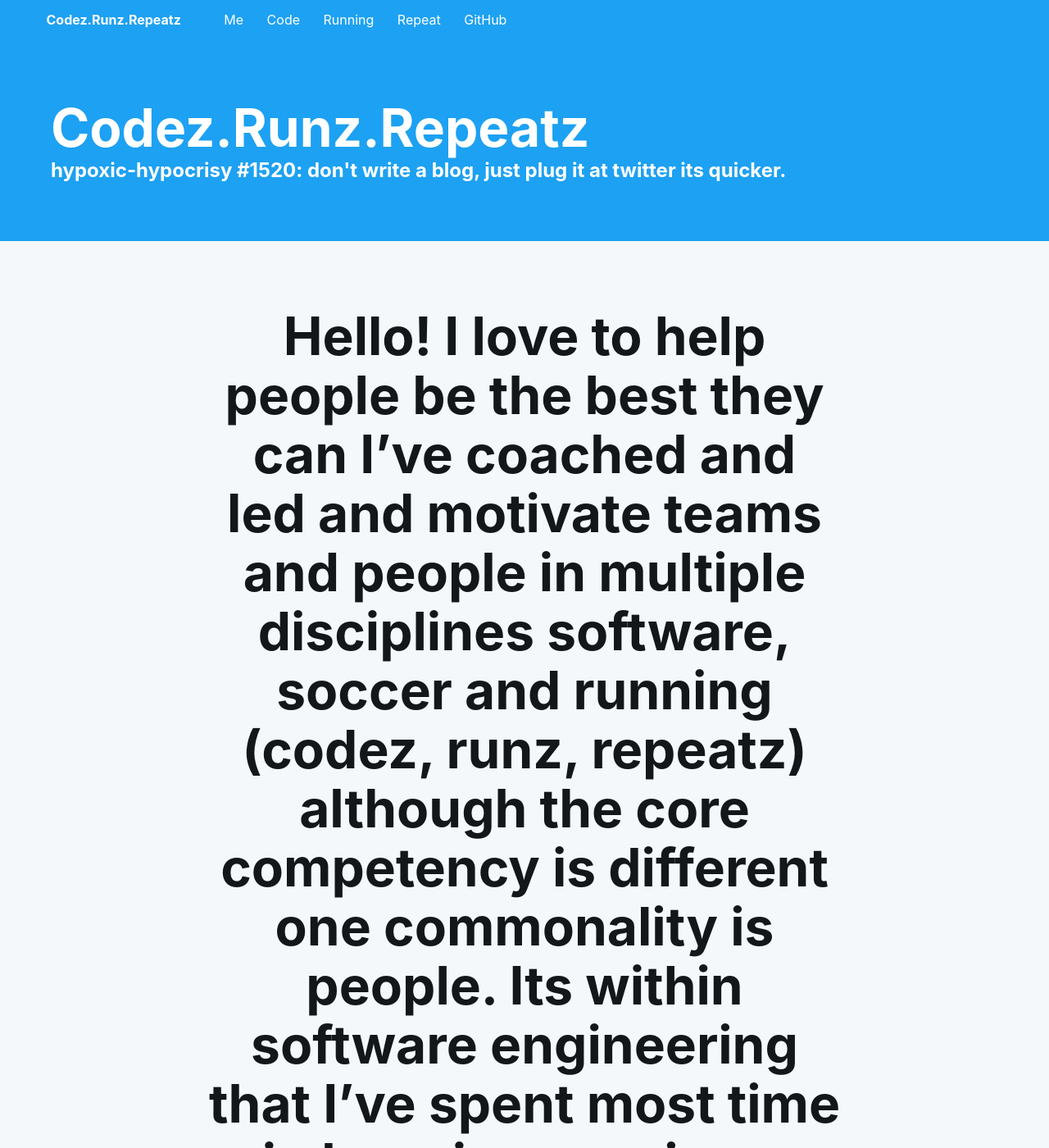
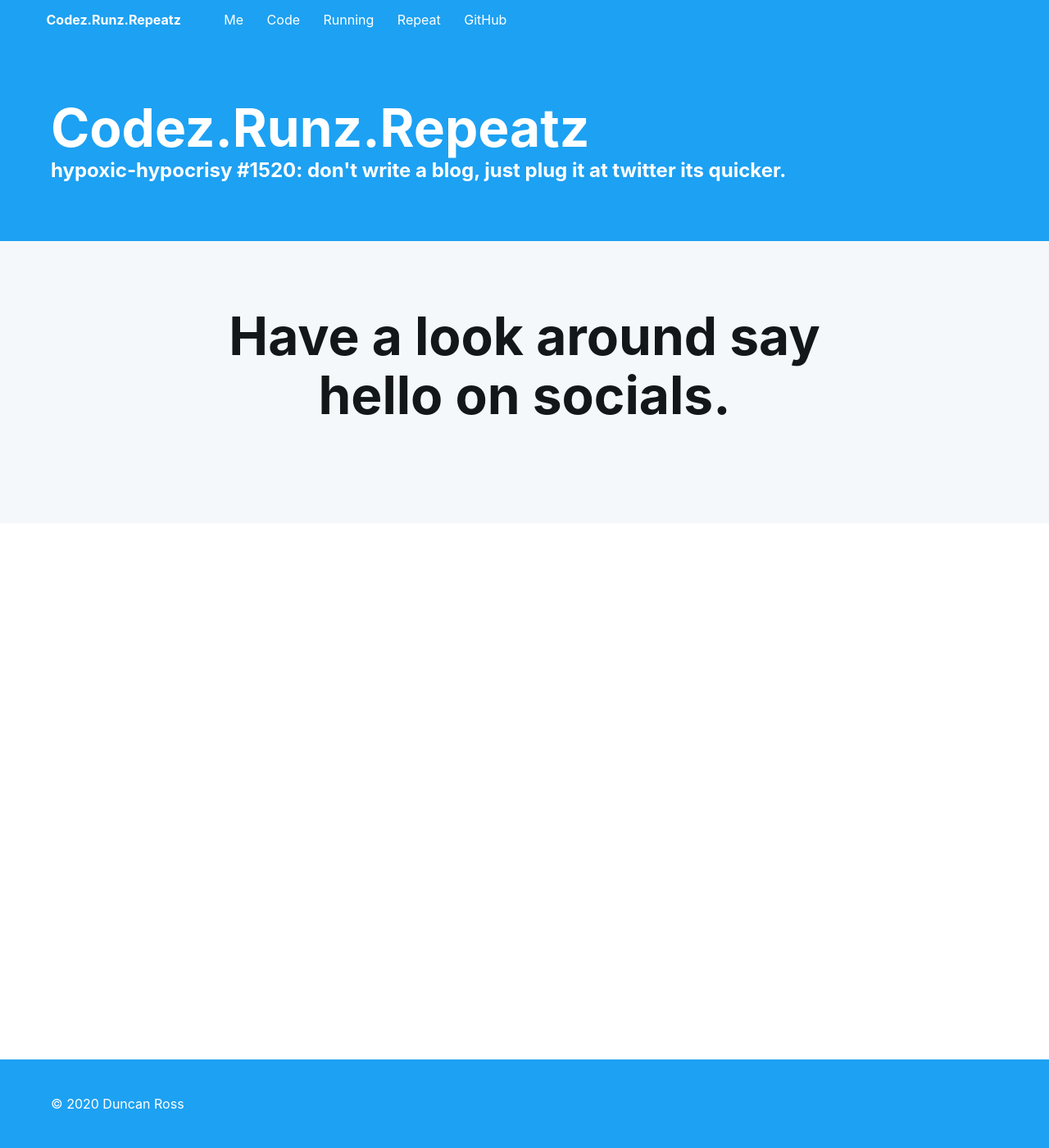
Before and after one commit to codez-runz-repeatz/codez-runz-repeatz.github.io, a Jekyll site: the page built from index.html, in a window 1280 px wide and 1400 px high. Shown: the whole window at 82% size. Built offline with Jekyll 4.4.1, drawn with Linux system fonts in a browser that asks for light colours; comment, search, counter and statistics services are not loaded; some of the changed text lies outside the part shown.

Commit message:
Update index.html

```diff
--- a/index.html
+++ b/index.html
@@ -20,7 +20,7 @@ custom_js: index.js
 <div class="section grey">
     <div class="Grid container">
         <div id="philosophy-text" class="Grid-cell u-size4of6 u-before1of6 u-after1of6">
-            <h1 class="large-title center-text mega-margin"> Hello! I love to help people be the best they can I’ve coached and led and motivate teams and people in multiple disciplines software, soccer and running (codez, runz, repeatz) although the core competency is different one commonality is people.  Its within software engineering that I’ve spent most time in learning running a start-up (when they still called them small businesses) growing companies from small to large and internationally.</h1>
+            <h1 class="large-title center-text mega-margin">Have a look around say hello on socials.</h1>
         </div>
     </div>
 </div>
```
Also changed, not shown: other parts of index.html (+1 -1 lines).
